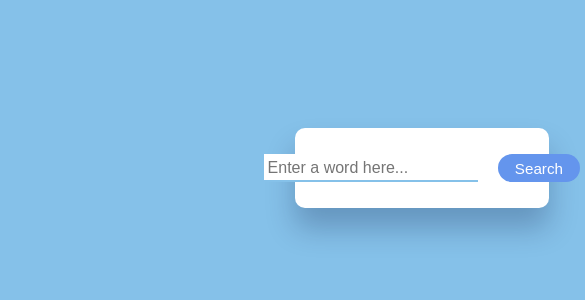
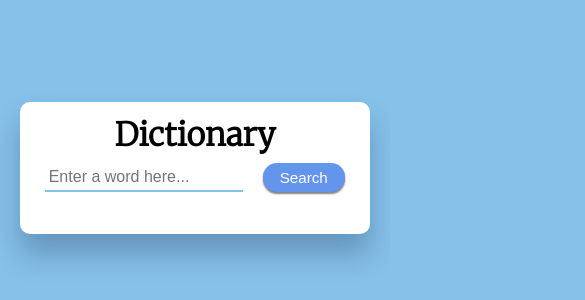
Before and after one commit to Pabliskik/dictionary-app, a plain HTML site: page index.html in a window 390 px wide. Shown: the part 254-554 px from the top of the page, 585 px wide, since content can reach past the window. Drawn offline with Linux system fonts and the light colour scheme.

Commit message:
feat: responsive design

```diff
--- a/index.html
+++ b/index.html
@@ -1,9 +1,9 @@
 <!DOCTYPE html>
-<html lang="en">
+<html lang="es">
 <head>
     <meta charset="UTF-8">
     <meta http-equiv="X-UA-Compatible" content="IE=edge">
-    <meta name="viewport" content="width=device-width, initial-scale=1.0">
+    <meta name="viewport" content="width=device-width, initial-scale=0.5">
     <title>Diccionario</title>
 
     <link rel="preconnect" href="https://fonts.googleapis.com">
@@ -14,6 +14,7 @@
 <body>
     <div class="container-all">
         <div class="container">
+            <h1 class="container-title">Dictionary</h1>
             <div class="search-wrapper">
                 <input
                     type="text"
--- a/style.css
+++ b/style.css
@@ -3,8 +3,13 @@
     margin: 0;
 }
 
+html {
+    height: 100%;
+}
+
 body {
     background-color: #85C1E9;
+    height: 100%;
 }
 
 .container-all {
@@ -13,8 +18,8 @@ body {
     justify-content: center;
     align-items: center;
     text-align: center;
-    min-height: 100vh;
-    min-width: 100vh;
+    height: 100%;
+    width: 100%;
 }
 
 .container {
@@ -22,19 +27,25 @@ body {
     font-family: 'Merriweather', serif;
     display: flex;
     flex-direction: column;
-    justify-content: center;
     align-items: center;
     text-align: center;
-    width: 30%;
+    width: 50vh;
     border-radius: 0.62rem;
     box-shadow: 0 1.25rem 1.8rem rgba(8, 21, 65, 0.25);
     border: 0.1px;
+    margin: 0 20px;
+}
+
+.container-title {
+    padding-top: 1.5vh;
+    font-size: xx-large;
 }
 
 .search-wrapper {
     display: flex;
     gap: 1.25rem;
     padding: 3vh;
+    padding-top: 1vh;
     padding-bottom: 1vh;
 }
 
@@ -45,10 +56,12 @@ body {
     padding: 0.7vh 2vh;
     border: none;
     border-radius: 14px;
+    box-shadow: 0 2px 2px 0 gray;
 }
 
 .search-wrapper input {
     font-size: 1.9vh;
+    width: 100%;
     padding: 0 0.4vh;
     border: none;
     border-bottom: 2px solid #85C1E9;
@@ -58,14 +71,13 @@ body {
 
 #result {
     width: 90%;
-    padding-bottom: 2vh;
+    padding: 2vh;
     text-align: justify;
 }
 
 #result h3 {
-    padding-bottom: 10px;
-    padding-top: 10px;
     text-align: center;
+    margin-bottom: 1vh;;
 }
 
 #result p {
```
